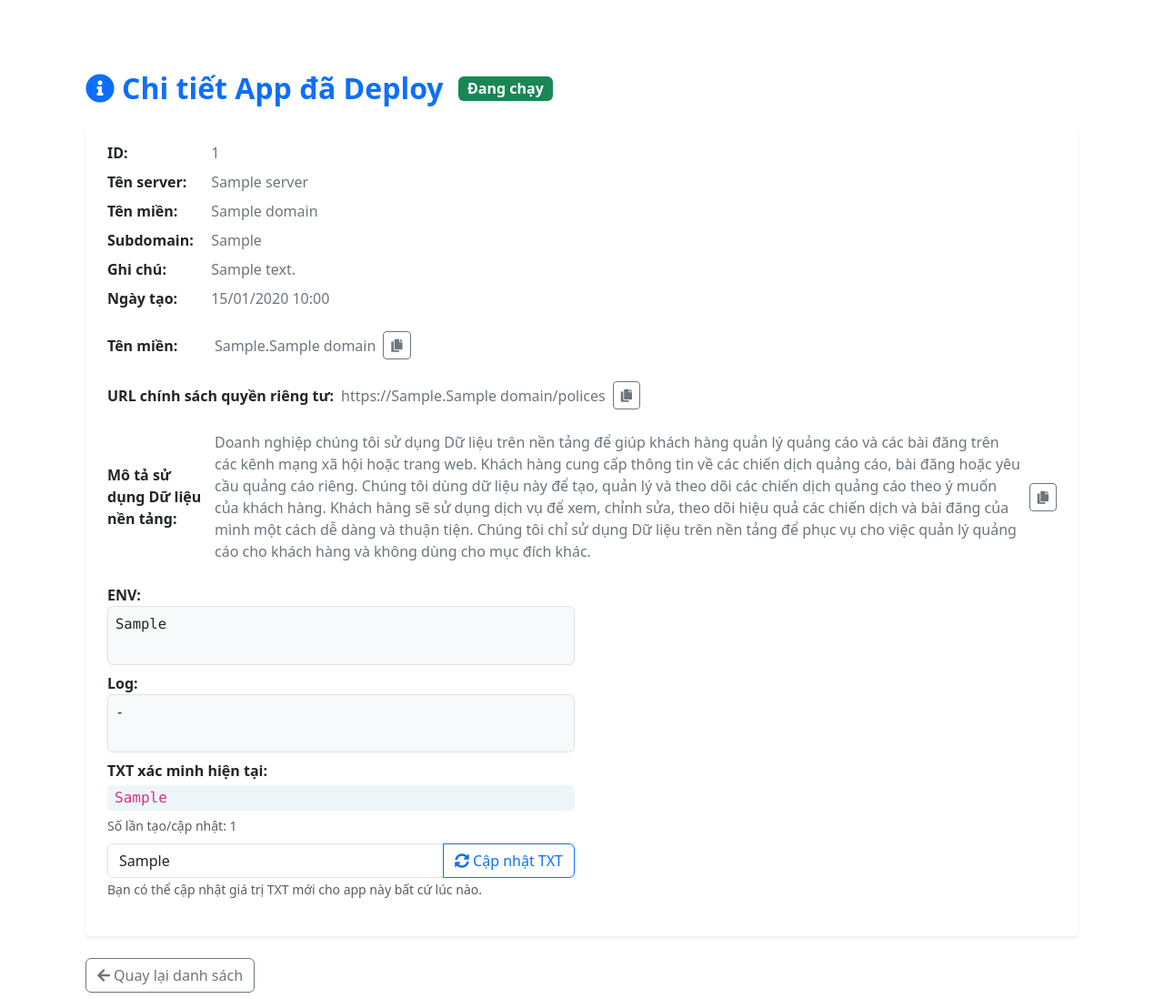
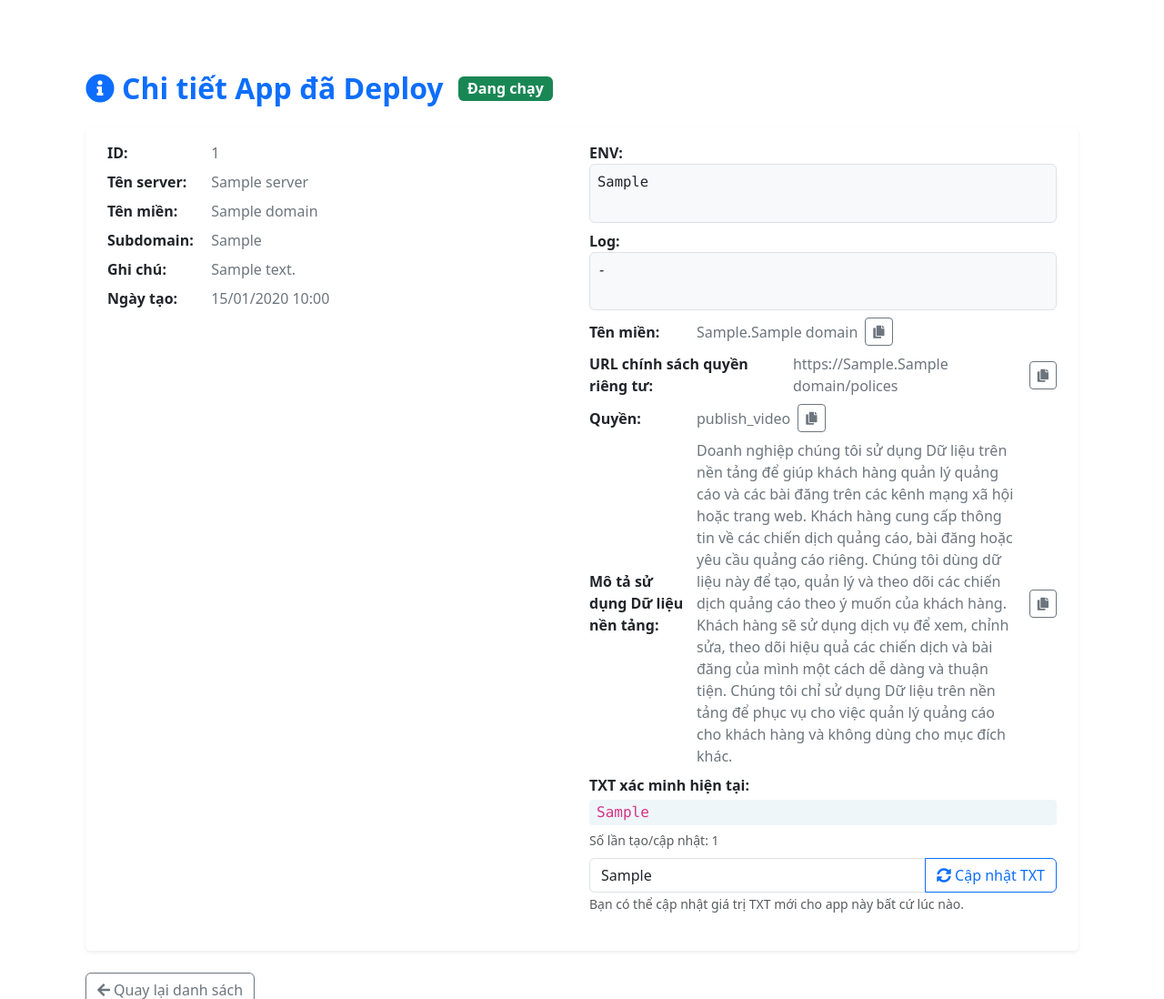
Before and after one commit to TrinhChung/ToolDeploy, a Flask app: page /deployed_app/detail/1 in a window 1280 px wide. Shown: the part 66-1164 px from the top of the page at 91% size. Run offline with Flask 3, Linux system fonts and the light colour scheme; a user stored in the database is signed in; tables that the repository leaves empty hold one stand-in row (values such as "Sample post"); some libraries are stand-ins or nearby versions.

Commit message:
permission

```diff
--- a/templates/deployed_app/app_detail.html
+++ b/templates/deployed_app/app_detail.html
@@ -34,6 +34,15 @@
 					<div class="mb-2"><strong>Ngày tạo:</strong> <span
 							class="text-secondary">{{ app.created_at.strftime('%d/%m/%Y %H:%M') }}</span></div>
 				</div>
+				<div class="col-md-6">
+					<div class="mb-2"><strong>ENV:</strong>
+						<pre class="bg-light p-2 rounded border" style="font-size:0.97em; min-height:64px;">{{ app.env or '-' }}
+						</pre>
+					</div>
+					<div class="mb-2"><strong>Log:</strong>
+						<pre class="bg-light p-2 rounded border" style="font-size:0.97em; min-height:64px;">{{ app.log or '-' }}
+						</pre>
+					</div>
 					<!-- Tên miền -->
 					{% set full_domain = (app.subdomain ~ '.' if app.subdomain else '') ~ domain.name %}
 
@@ -56,6 +65,14 @@
 						</button>
 					</div>
 
+					<div class="mb-2 d-flex align-items-center gap-2">
+						<strong>Quyền:</strong>
+						<span class="text-secondary" id="quyten">publish_video</span>
+						<button type="button" class="btn btn-sm btn-outline-secondary" onclick="copyToClipboard('quyten', this)">
+							<i class="fa fa-copy"></i>
+						</button>
+					</div>
+
 					<!-- Mô tả sử dụng Dữ liệu nền tảng -->
 					<div class="mb-2 d-flex align-items-center gap-2">
 						<strong>Mô tả sử dụng Dữ liệu nền tảng:</strong>
@@ -70,15 +87,6 @@
 						<button type="button" class="btn btn-sm btn-outline-secondary" onclick="copyToClipboard('descText', this)">
 							<i class="fa fa-copy"></i>
 						</button>
-				</div>
-				<div class="col-md-6">
-					<div class="mb-2"><strong>ENV:</strong>
-						<pre class="bg-light p-2 rounded border" style="font-size:0.97em; min-height:64px;">{{ app.env or '-' }}
-						</pre>
-					</div>
-					<div class="mb-2"><strong>Log:</strong>
-						<pre class="bg-light p-2 rounded border" style="font-size:0.97em; min-height:64px;">{{ app.log or '-' }}
-						</pre>
 					</div>
 					{% if verification %}
 					<div class="mb-2">
```
Lines whose indentation alone changed are shown as unchanged.
